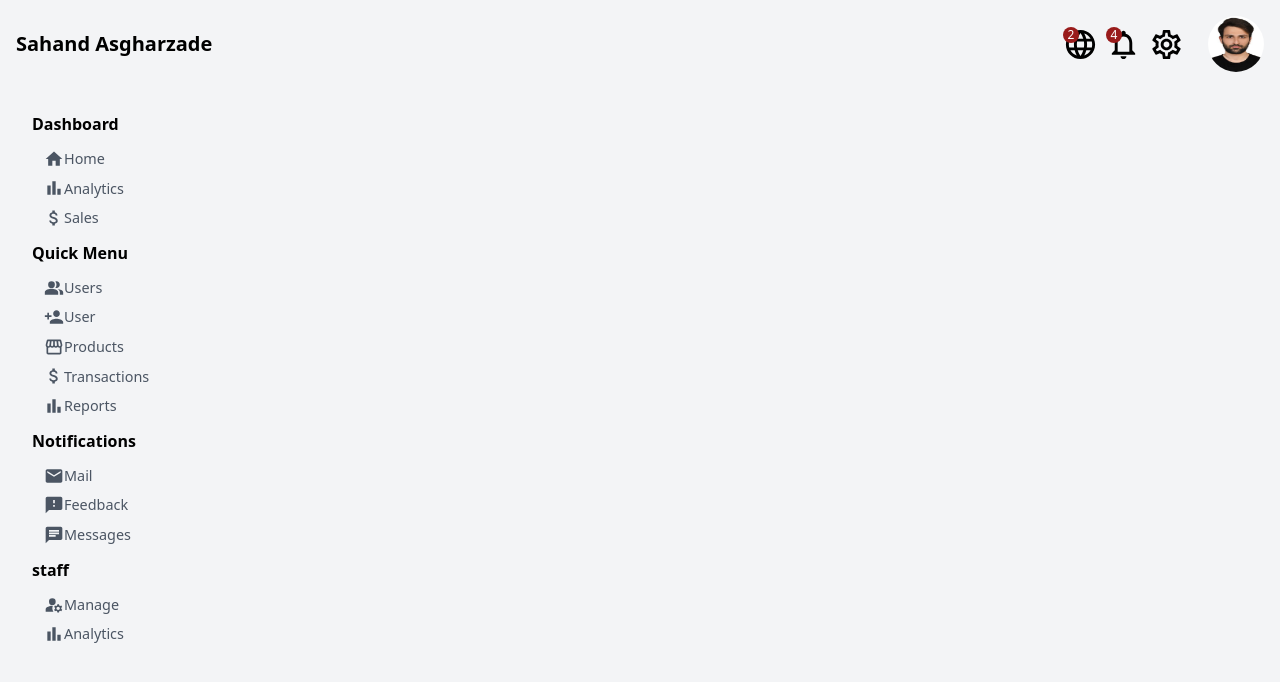
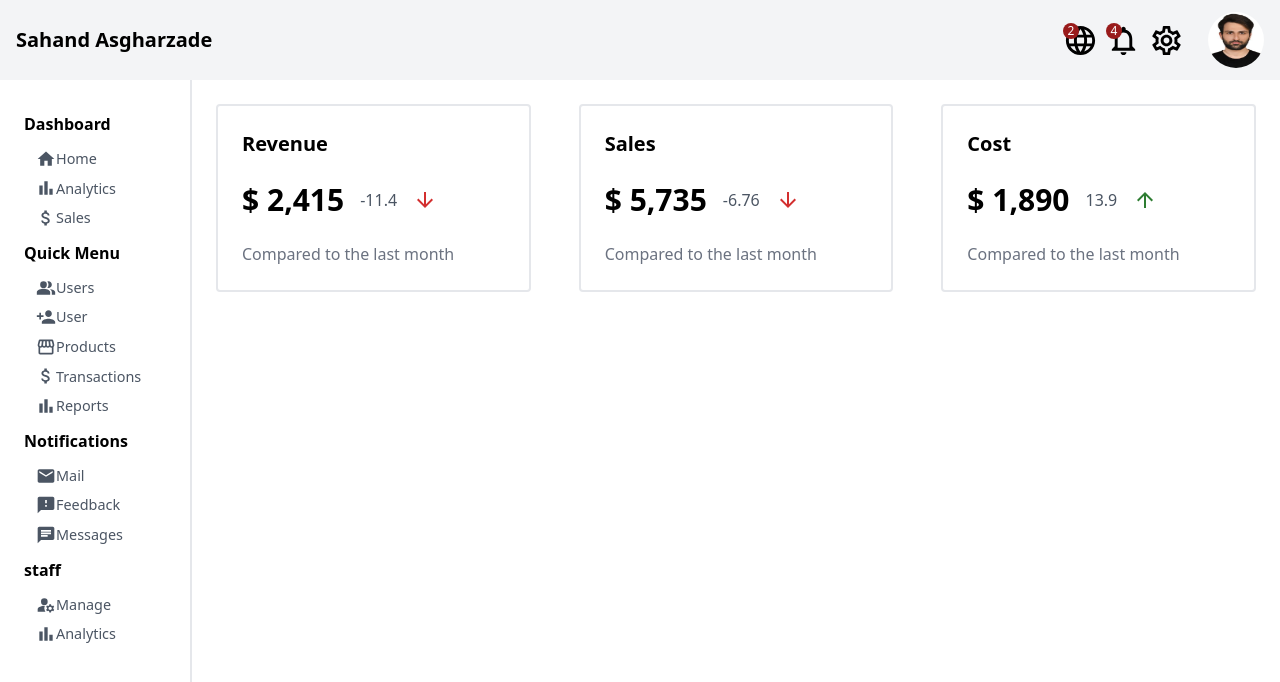
Before and after one commit to sahandasg/CMS, a React (Create React App) app: page / in a window 1280 px wide. Shown: the top 682 px of the page. Built offline with nearby package versions, Linux system fonts and the light colour scheme.

Commit message:
fix some css and develop Compare.jsx

```diff
--- a/public/index.html
+++ b/public/index.html
@@ -26,7 +26,7 @@
   </head>
   <body>
     <noscript>You need to enable JavaScript to run this app.</noscript>
-    <div id="root"></div>
+    <div class="flex" id="root"></div>
     <!--
       This HTML file is a template.
       If you open it directly in the browser, you will see an empty page.
--- a/src/App.js
+++ b/src/App.js
@@ -8,8 +8,10 @@ function App() {
   return (
     <>
         <Header/>
+        <div className="flex flex-row w-full h-full relative top-20">
         <Sidebar/>
         {content}
+        </div>
     </>
   );
 }
--- /dev/null
+++ b/src/components/Compare.jsx
@@ -0,0 +1,21 @@
+import React from 'react';
+
+import ArrowDownwardIcon from '@mui/icons-material/ArrowDownward';
+import ArrowUpwardIcon from '@mui/icons-material/ArrowUpward';
+function Compare(props) {
+    return (
+        <div className="border-2 rounded p-6 m-6 w-full h-fit">
+            <h4 className="font-semibold text-xl">{props.title}</h4>
+            <div className="flex gap-4 py-6 items-center">
+                <p className="font-semibold text-3xl">$ {props.mount}</p>
+                <p className="text-gray-600">{props.percent}</p>
+                {
+                    props.percent > 0 ? <ArrowUpwardIcon color="success"/> : <ArrowDownwardIcon color="error"/>
+                }
+            </div>
+            <p className="text-gray-500">Compared to the last month</p>
+        </div>
+    );
+}
+
+export default Compare;
--- a/src/components/Header.jsx
+++ b/src/components/Header.jsx
@@ -5,7 +5,7 @@ import SettingsOutlinedIcon from '@mui/icons-material/SettingsOutlined';
 
 function Header(props) {
     return (
-        <div className="w-full flex items-center justify-between p-4 bg-gray-100 fixed z-999">
+        <div className="w-full h-20 flex items-center justify-between p-4 bg-gray-100 fixed z-[999]">
             <section>
                 <p className="font-semibold 2xl:text-3xl sm:text-xl text-[1rem]">Sahand Asgharzade</p>
             </section>
--- a/src/components/sidebar/Sidebar.jsx
+++ b/src/components/sidebar/Sidebar.jsx
@@ -37,7 +37,7 @@ function Sidebar(props) {
 
     ]
     return (
-        <div className="fixed top-[calc(100vh-(100vh-80px))] w-full h-full bg-gray-100 p-6 pl-8">
+        <div className="basis-[15%] h-[calc(100vh-5rem)] py-6 pr-2 pl-6 border-r-2">
             <ul>
                 <p className="mt-2 mb-2 font-semibold">Dashboard</p>
                 {
--- a/src/views/Home.jsx
+++ b/src/views/Home.jsx
@@ -1,8 +1,20 @@
 import React from 'react';
+import Compare from "./../components/Compare"
 
 function Home(props) {
+    let compare = [
+        {title : "Revenue", mount:"2,415" , percent: -11.4},
+        {title : "Sales", mount:"5,735" , percent: -6.76},
+        {title : "Cost", mount:"1,890" , percent: +13.9},
+    ]
     return (
-        <div>Home</div>
+        <div className="w-full basis-[85%] flex">
+            {
+                compare.map(item=>(
+                    <Compare {...item}/>
+                ))
+            }
+        </div>
     );
 }
 
```
